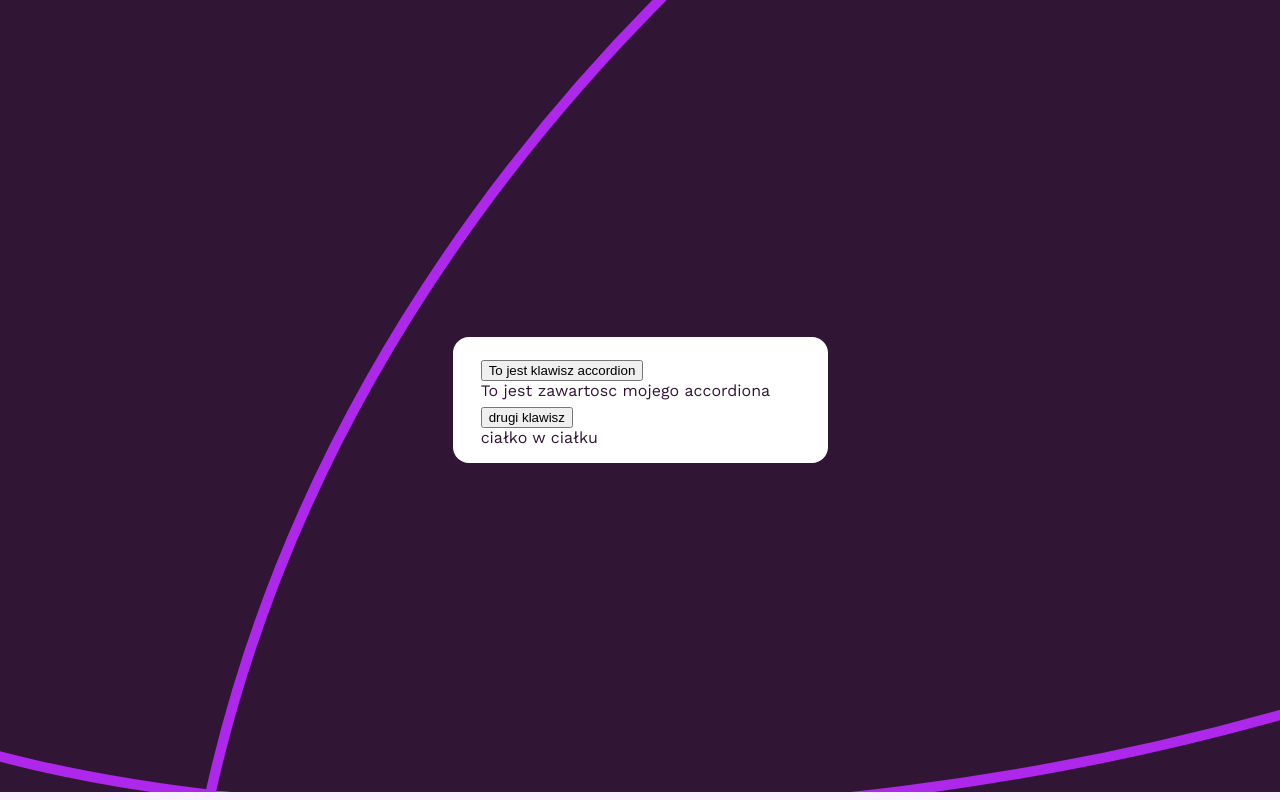
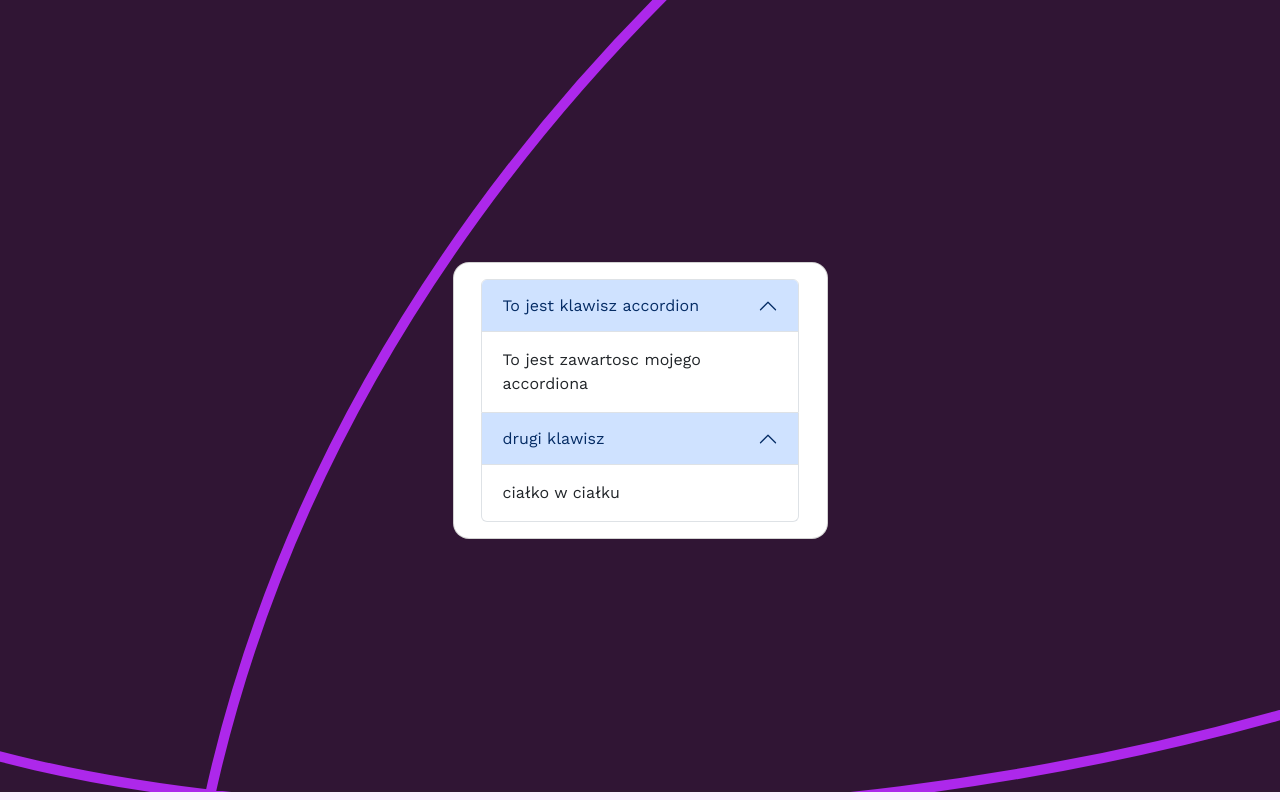
Before and after one commit to lukKotecki/FM-faq-accordion, a website with bundled scripts: page src/index.html in a window 1280 px wide. Built offline with nearby package versions, Linux system fonts and the light colour scheme.

Commit message:
update sass

```diff
--- a/package.json
+++ b/package.json
@@ -10,6 +10,7 @@
   "author": "",
   "license": "ISC",
   "dependencies": {
-    "bootstrap": "^5.3.3"
+    "bootstrap": "^5.3.3",
+    "sass": "^1.77.6"
   }
 }
--- a/src/index.html
+++ b/src/index.html
@@ -7,7 +7,7 @@
   <link rel="stylesheet" href="index.css">
   <title>Frontend Mentor | FAQ accordion</title>
   <!-- <link href="https://cdn.jsdelivr.net/npm/bootstrap@5.0.2/dist/css/bootstrap.min.css" rel="stylesheet" integrity="sha384-EVSTQN3/azprG1Anm3QDgpJLIm9Nao0Yz1ztcQTwFspd3yD65VohhpuuCOmLASjC" crossorigin="anonymous"> -->
-  <link rel="stylesheet" href="">
+  <link rel="stylesheet" href="../node_modules/bootstrap/dist/css/bootstrap.min.css">
 
 
 </head>
--- a/src/index.js
+++ b/src/index.js
@@ -1,3 +1,6 @@
+import 'bootstrap'
+
+
 document.addEventListener('animationstart', function (e) {
     if (e.animationName === 'fade-in') {
         e.target.classList.add('did-fade-in');
```
Also changed, not shown: 1 other file.
